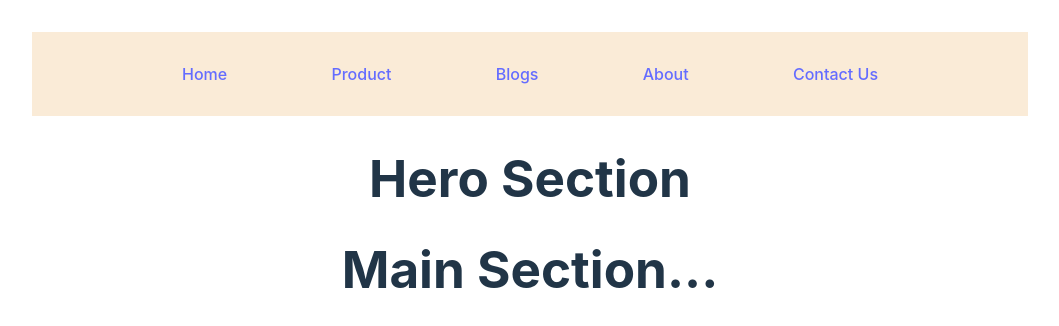
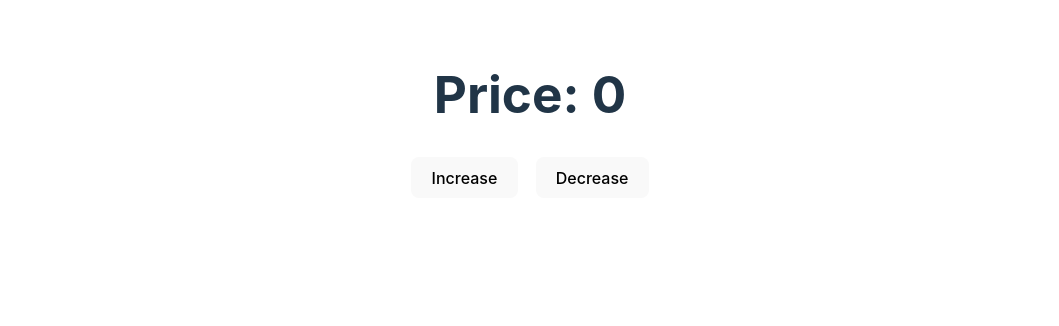
Before and after one commit to muaz64/my-first-react-app, a React (Vite) app: page / in a window 1280 px wide. Shown: the top 326 px of the page, without its empty margins (110-1169 px from the left). Built offline with nearby package versions, Linux system fonts and the light colour scheme.

Commit message:
fifth commit

```diff
--- a/src/App.jsx
+++ b/src/App.jsx
@@ -1,22 +1,24 @@
 
+import { useState } from 'react'
 import './App.css'
-import Footer from './components/Footer/Footer'
-import HeroArea from './components/HeroArea/HeroArea'
-import MainSection from './components/MainSection/MainSection'
-import Navigation from './components/Navigation/Navigation'
-import Products from './components/Products/Products'
-import Services from './components/Services/Services'
 
 function App() {
+    const [price, setPrice] = useState(0);
 
+    const increaseHandle =() => {
+      const newPrice = price + 1;
+      setPrice(newPrice);
+    }
+    const decreaseHandle =() => {
+      const newPrice = price - 1;
+      setPrice(newPrice);
+    }
   return (
    <div>
-     <Navigation></Navigation>
-     <HeroArea></HeroArea>
-     <MainSection>
-      <Products></Products>
-     </MainSection>
-     <Footer></Footer>
+     <h1>Price: {price}</h1>
+     <button onClick={increaseHandle}> Increase </button> &nbsp; &nbsp;
+     <button onClick={decreaseHandle}> Decrease </button>
+
 
    </div>
   )
```
